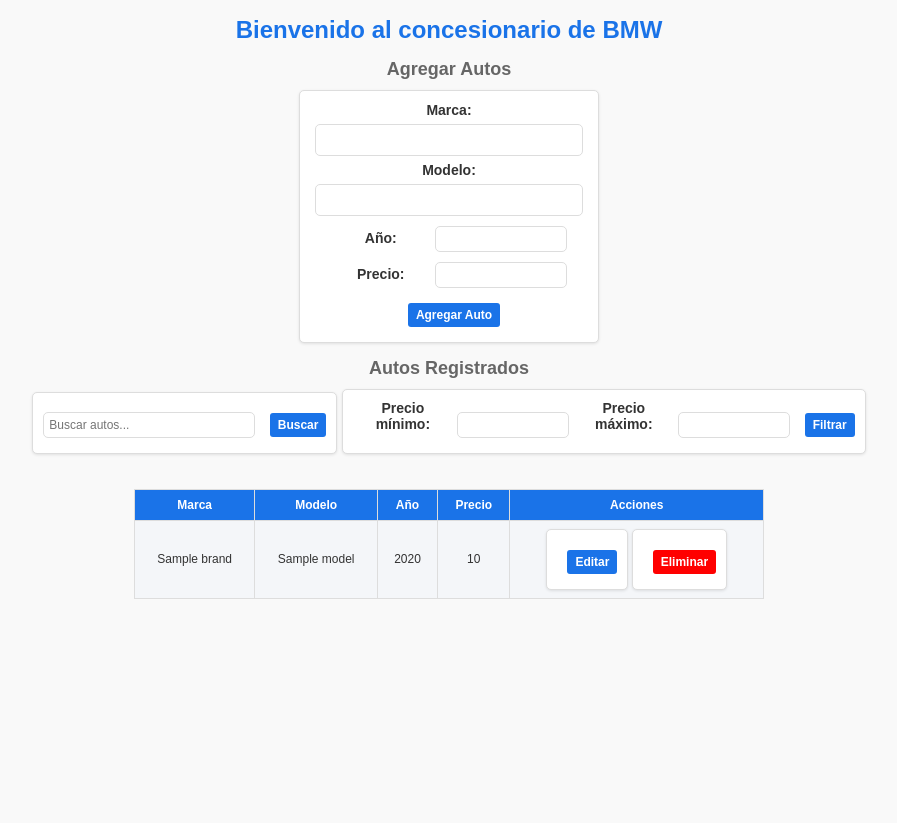
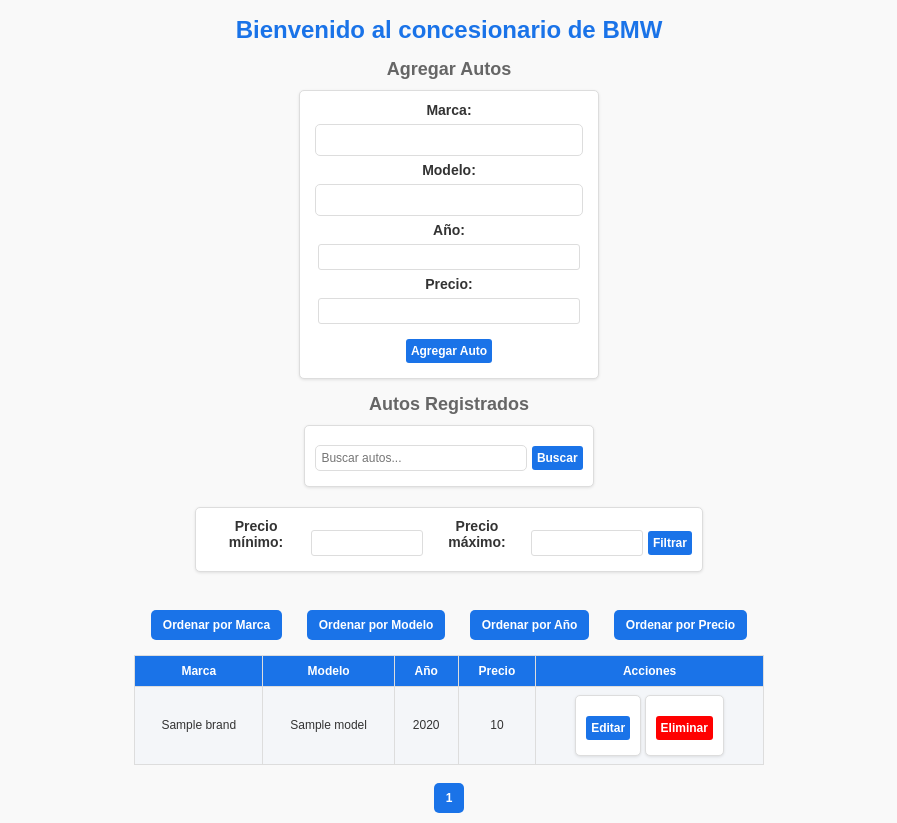
Before and after one commit to MomoC7/Proyecto_BMW_Concesionario, a Flask app: page /?sort=brand in a window 1280 px wide. Shown: the whole page, without its empty margins (191-1088 px from the left). Before the commit the page ends 599 px from the top, so only its background shows below. Run offline with Flask 3, Linux system fonts and the light colour scheme; a database or web service that is not in the repository returns one stand-in record (values such as "Sample title").

Commit message:
Implementación de ordenamiento dinámico en la tabla de autos
[Detalles]:
- Botones de ordenamiento añadidos en el archivo index.html.
- Lógica de ordenamiento dinámico integrada en la ruta '/' de Flask.
- Parámetro 'sort' preservado al navegar entre páginas para mantener el orden seleccionado.

```diff
--- a/app.py
+++ b/app.py
@@ -7,18 +7,21 @@ db = connect_to_db()
 @app.route('/')
 def index():
     try:
-        page = int(request.args.get('page', 1))  # Página actual, por defecto es 1
-        items_per_page = 5  # Número de autos por página
-        skip = (page - 1) * items_per_page  # Saltar registros según la página actual
+        sort = request.args.get('sort', 'brand')  # Valor por defecto: ordenar por marca
+        page = int(request.args.get('page', 1))  # Página actual
+        items_per_page = 5
+        skip = (page - 1) * items_per_page
 
-        cars = list(db.cars.find({}, {'_id': 0}).skip(skip).limit(items_per_page))
-        total_cars = db.cars.count_documents({})  # Total de autos en la base de datos
-        total_pages = (total_cars + items_per_page - 1) // items_per_page  # Total de páginas
+        # Ordenar los autos según el parámetro 'sort'
+        cars = list(db.cars.find({}, {'_id': 0}).sort(sort, 1).skip(skip).limit(items_per_page))
+        total_cars = db.cars.count_documents({})
+        total_pages = (total_cars + items_per_page - 1) // items_per_page
 
-        return render_template('index.html', cars=cars, car_to_edit=None, error=None, page=page, total_pages=total_pages)
+        # Enviar 'sort' como parte del contexto
+        return render_template('index.html', cars=cars, car_to_edit=None, error=None, page=page, total_pages=total_pages, sort=sort)
     except Exception as e:
         print("Error al cargar autos:", e)
-        return render_template('index.html', cars=[], car_to_edit=None, error="Error al cargar autos.", page=1, total_pages=1)
+        return render_template('index.html', cars=[], car_to_edit=None, error="Error al cargar autos.", page=1, total_pages=1, sort='brand')
 
 @app.route('/add-car', methods=['POST'])
 def add_car():
--- a/static/styles.css
+++ b/static/styles.css
@@ -99,7 +99,7 @@ tr:nth-child(even) {
 /* Button Styles for Actions */
 form button {
     margin-bottom: 5px;
-    padding: 5px 8px;
+    padding: 5px 5px;
     font-size: 12px;
     border-radius: 3px;
     border: none;
@@ -161,21 +161,3 @@ input[type="text"]:focus {
 .pagination-button:hover {
     background-color: #155ab6;
 }
-
-form input[type="number"] {
-    border: 1px solid #ddd;
-    border-radius: 5px;
-    padding: 5px;
-    font-size: 12px;
-    width: 120px;
-}
-
-form input[type="number"]:focus {
-    outline: none;
-    border: 1px solid #1a73e8;
-    box-shadow: 0 0 5px rgba(26, 115, 232, 0.5);
-}
-
-form button {
-    margin-left: 10px;
-}
--- a/templates/index.html
+++ b/templates/index.html
@@ -44,6 +44,8 @@
     <button type="submit">Buscar</button>
 </form>
 
+<br>
+
 <!-- Formulario para filtrar autos por rango de precio -->
 <form action="/filter-by-price" method="GET" style="margin-bottom: 20px;">
     <label for="min_price">Precio mínimo:</label>
@@ -55,7 +57,17 @@
     <button type="submit">Filtrar</button>
 </form>
 
-    <br>
+<br>
+<br>
+
+<!-- Botones para ordenar -->
+<div style="margin-bottom: 10px;">
+    <a href="/?sort=brand" class="pagination-button">Ordenar por Marca</a>
+    <a href="/?sort=model" class="pagination-button">Ordenar por Modelo</a>
+    <a href="/?sort=year" class="pagination-button">Ordenar por Año</a>
+    <a href="/?sort=price" class="pagination-button">Ordenar por Precio</a>
+</div>
+
     <table border="1">
         <tr>
             <th>Marca</th>
@@ -91,14 +103,18 @@
         </tr>
         {% endfor %}
     </table>
-
+<br>
 <!-- Controles de paginación -->
-<div class="pagination">
+<!-- Paginación -->
+<div>
     {% if page > 1 %}
-    <a href="/?page={{ page - 1 }}" class="pagination-button">Anterior</a>
+        <a href="/?page={{ page - 1 }}&sort={{ sort }}" class="pagination-button">Anterior</a>
     {% endif %}
+    {% for p in range(1, total_pages + 1) %}
+        <a href="/?page={{ p }}&sort={{ sort }}" class="pagination-button" {% if p == page %}style="font-weight: bold;"{% endif %}>{{ p }}</a>
+    {% endfor %}
     {% if page < total_pages %}
-    <a href="/?page={{ page + 1 }}" class="pagination-button">Siguiente</a>
+        <a href="/?page={{ page + 1 }}&sort={{ sort }}" class="pagination-button">Siguiente</a>
     {% endif %}
 </div>
 
```
